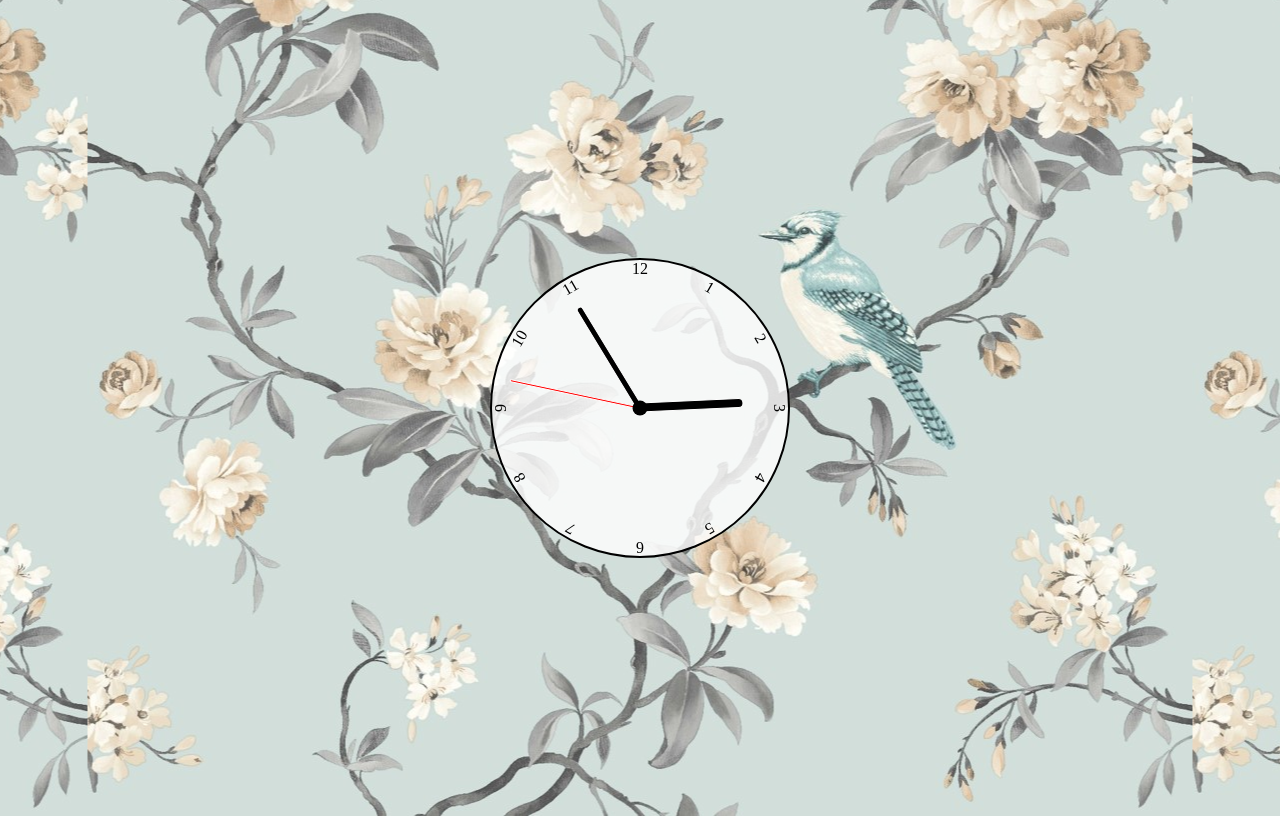
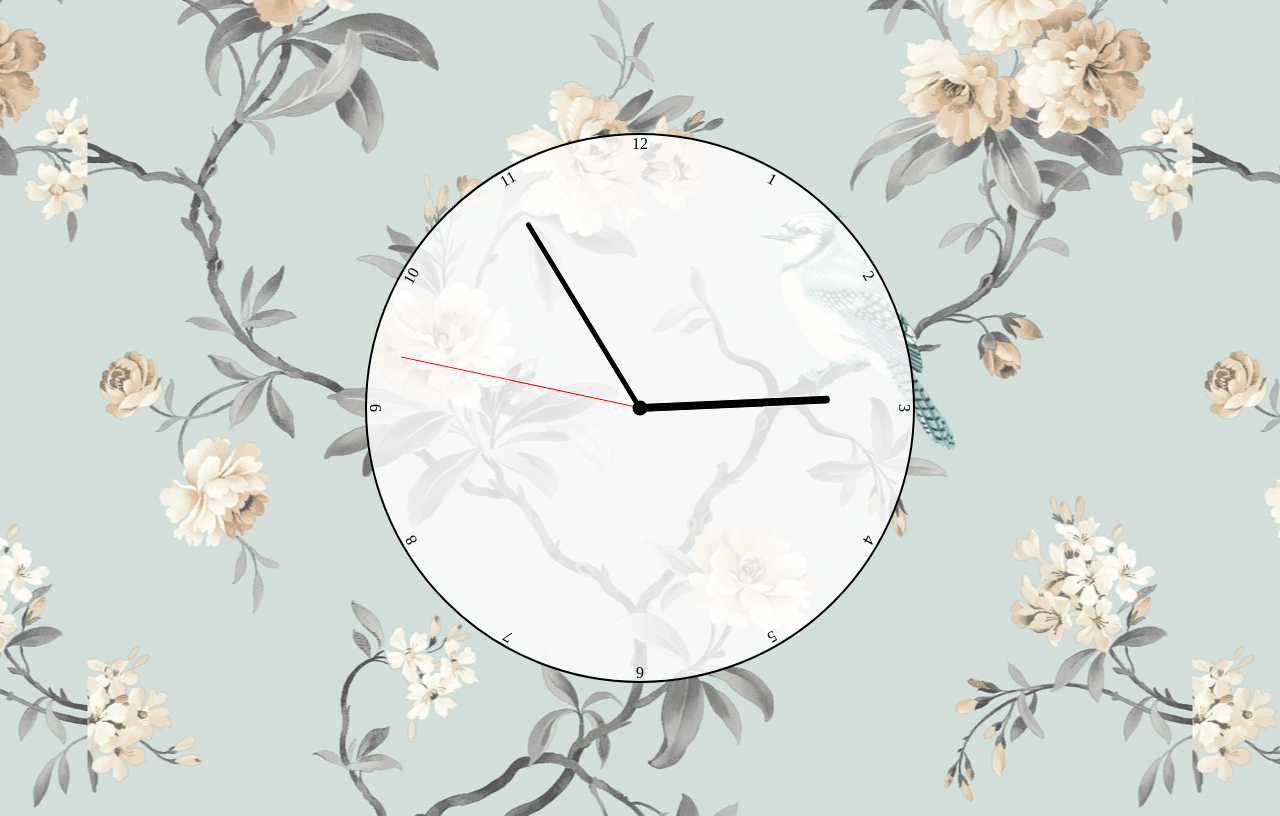
Before and after one commit to eddy-guo/clock, a plain HTML site: page index.html in a window 1280 px wide. Drawn offline with Linux system fonts and the light colour scheme.

Commit message:
Increase clock size

```diff
--- a/style.css
+++ b/style.css
@@ -13,8 +13,8 @@ body {
 }
 
 .clock {
-    width: 300px;
-    height: 300px;
+    width: 550px;
+    height: 550px;
     background-color: rgba(255, 255, 255, 0.8);
     border-radius: 50%;
     border: 2px solid black;
```
